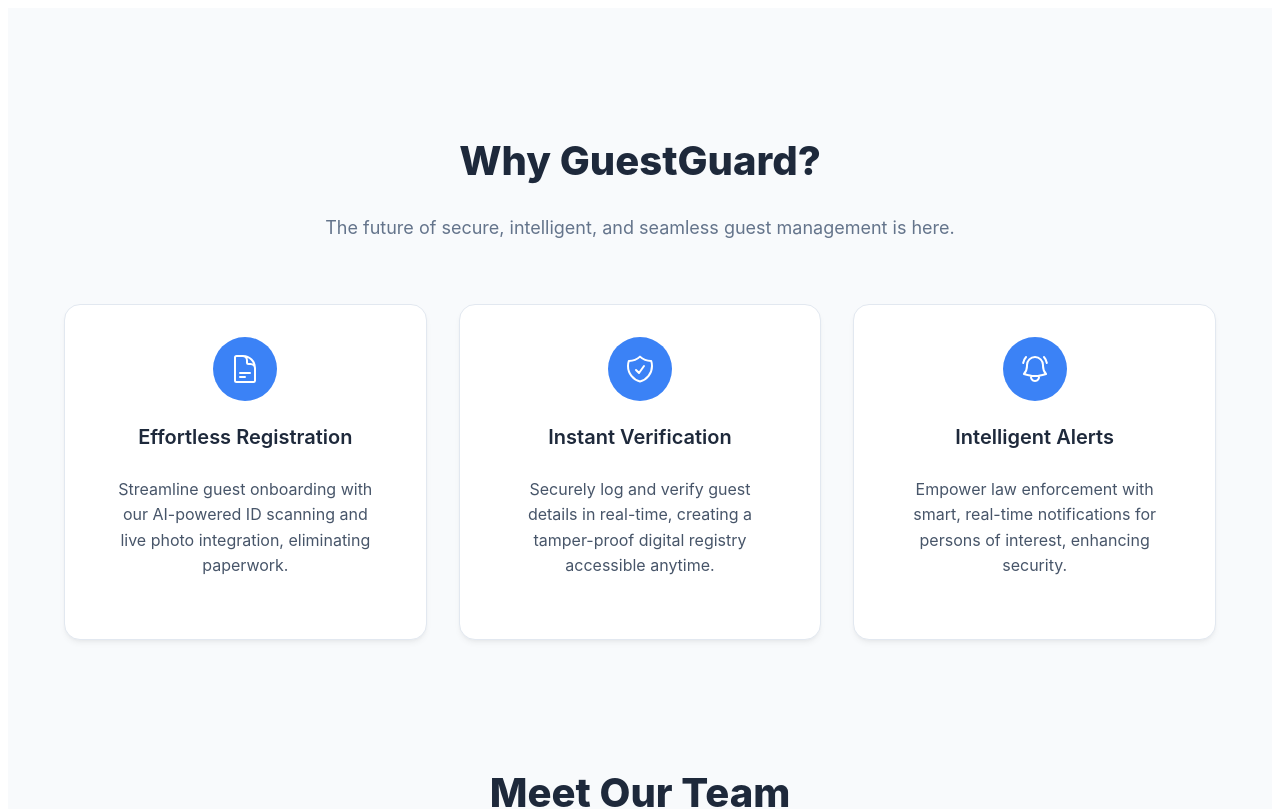
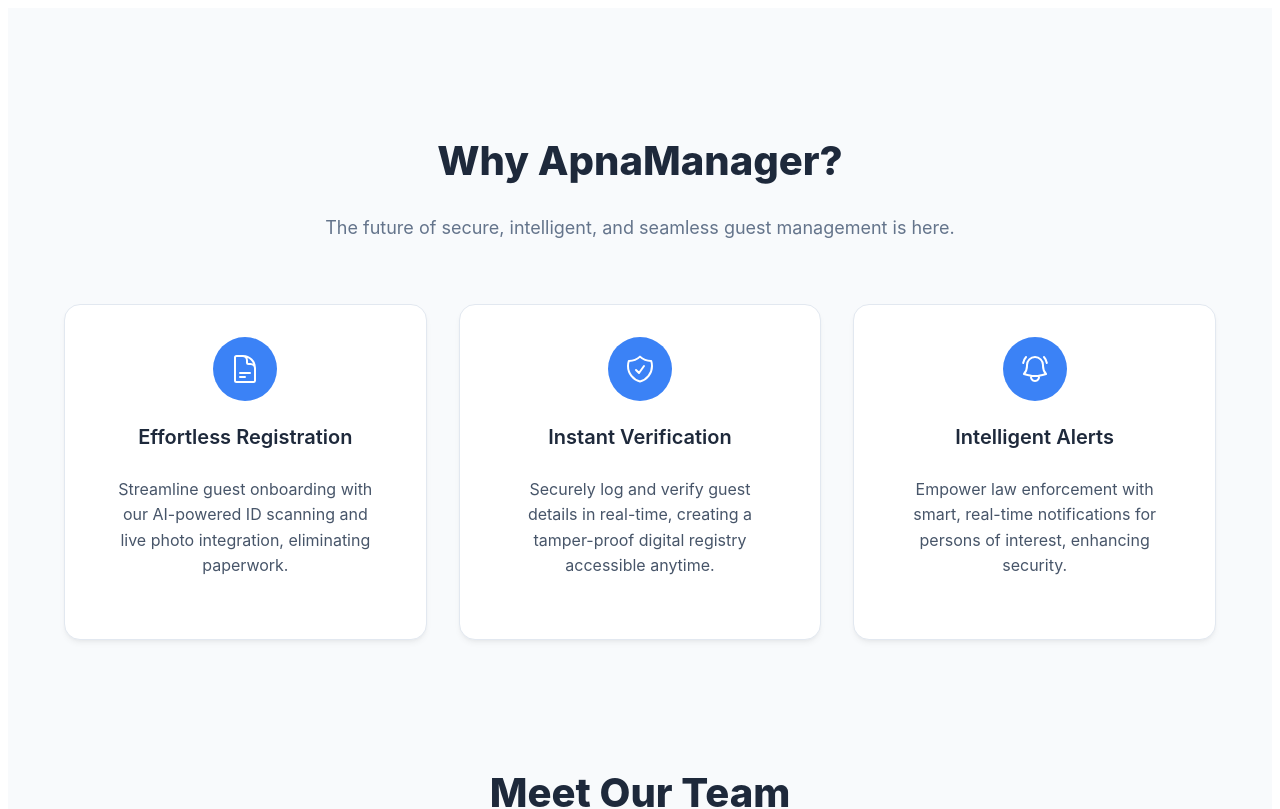
Before and after one commit to uttkarshnjr10/Guest-Guard, a React (Vite) app: page /why-us in a window 1280 px wide. Shown: the top 809 px of the page. Built offline with nearby package versions, Linux system fonts and the light colour scheme; no server answers.

Commit message:
updated name

```diff
--- a/src/pages/public/WhyUs.jsx
+++ b/src/pages/public/WhyUs.jsx
@@ -33,7 +33,7 @@ export default function WhyUs() {
       <section className={styles.featuresSection}>
         <div className={styles.container}>
           <div className={styles.sectionHeader}>
-            <h2 className={styles.sectionTitle}>Why GuestGuard?</h2>
+            <h2 className={styles.sectionTitle}>Why ApnaManager?</h2>
             <p className={styles.sectionSubtitle}>
               The future of secure, intelligent, and seamless guest management is here.
             </p>
```
